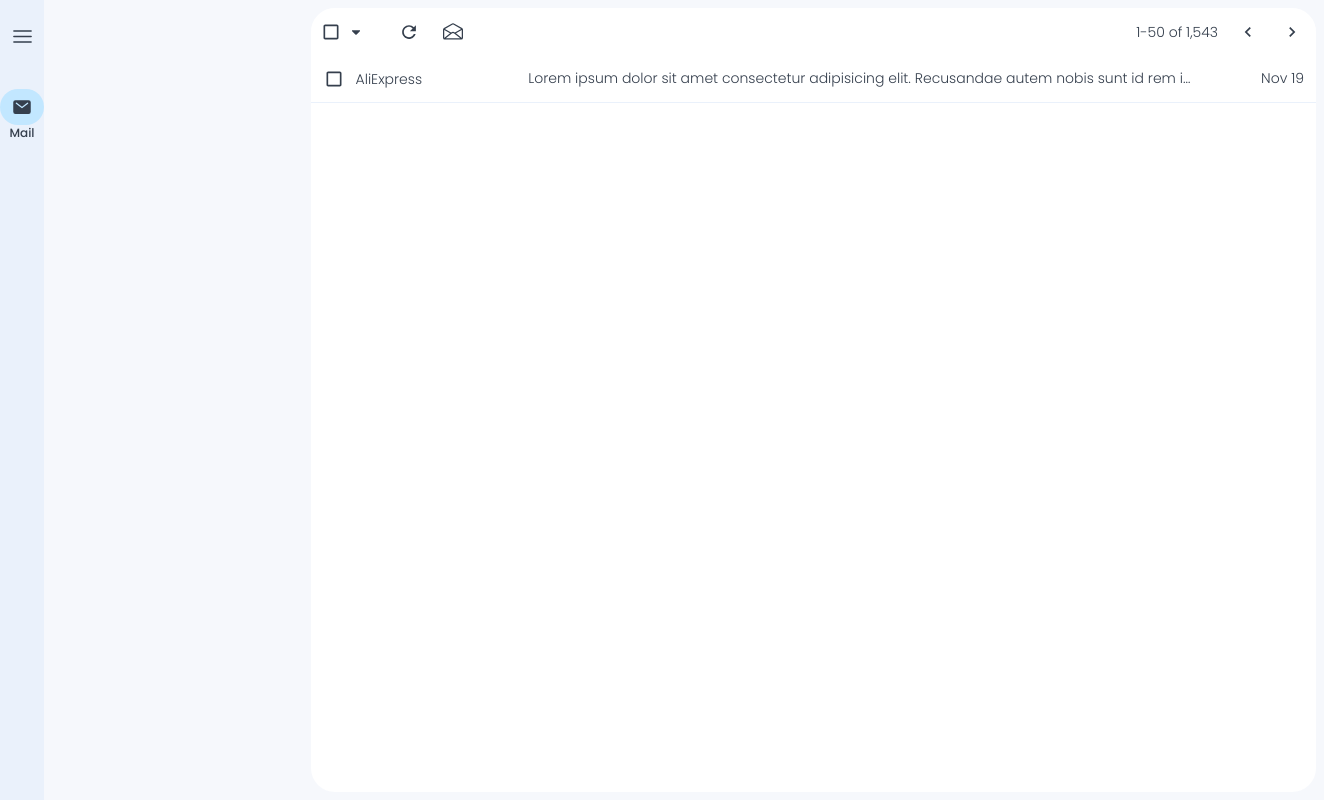
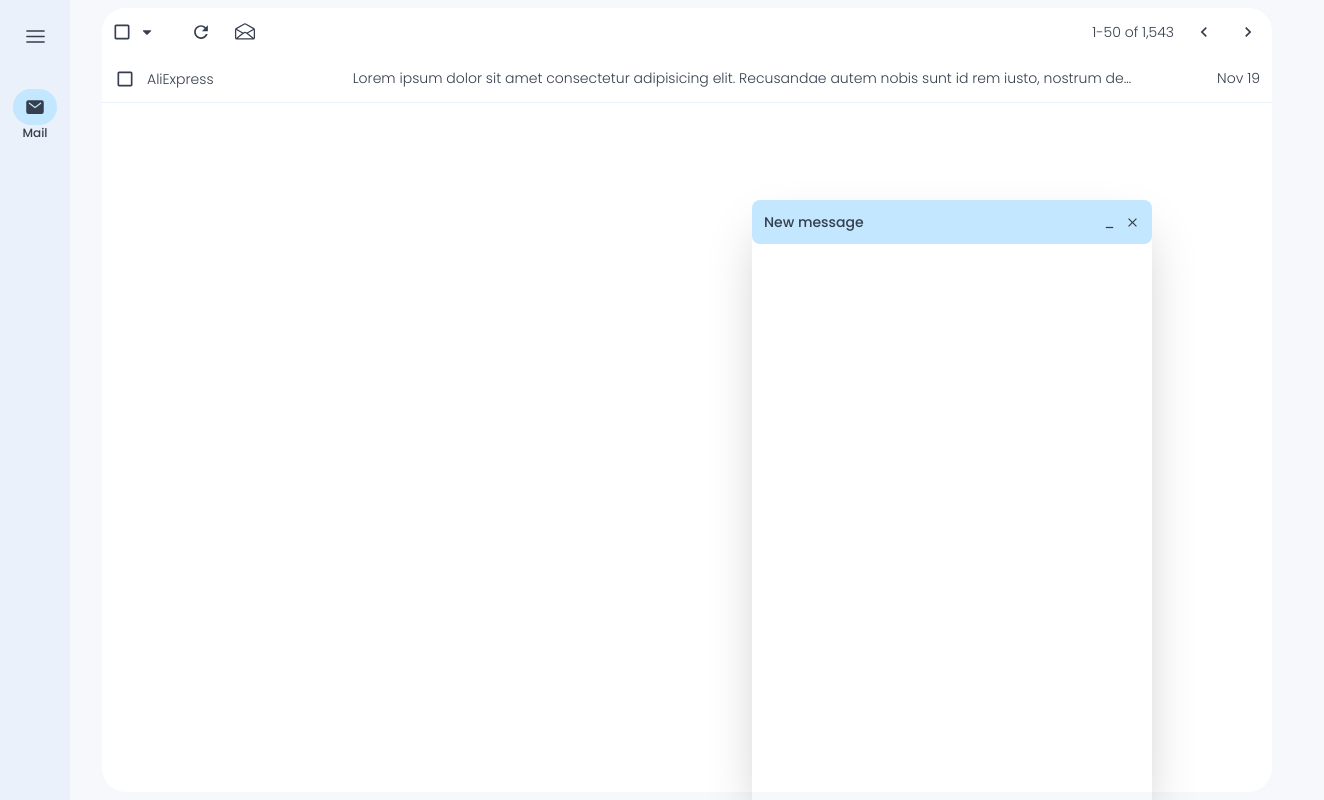
Before and after one commit to mohaa2003/localGmail, a Next.js app in the folder frontend/: page / in a window 1280 px wide. Shown: the whole page, 1324 px wide, since content can reach past the window. Built offline with nearby package versions, Linux system fonts and the light colour scheme.

Commit message:
ajusting some styles and starting creation messages logic

```diff
--- a/frontend/src/app/page.css
+++ b/frontend/src/app/page.css
@@ -1,4 +1,5 @@
-.rest{
+#rest{
+    width: calc(100% - 70px);
     display: flex;
     align-items: start;
     padding: 0.5rem;
--- a/frontend/src/app/page.jsx
+++ b/frontend/src/app/page.jsx
@@ -5,16 +5,18 @@ import MainTable from "@/sections/MainTable";
 import "./page.css";
 import { openAsideContext } from "@/contexts/OpenAsideProvider";
 import { useContext } from "react";
+import MailingBull from "@/components/MailingBull";
 
 export default function Home() {
   const {asideOpened} = useContext(openAsideContext);
   return (
     <main className="flex w-full max-h-screen">
       <ToolBar/>
-      <div className="rest" style={asideOpened? {width:"calc(100vw - 70px)"}:{width: "100%"}}>
+      <div id="rest">
         <Aside/>
         <MainTable/>
       </div>
+      <MailingBull/>
     </main>
   );
 }
--- /dev/null
+++ b/frontend/src/components/MailingBull.jsx
@@ -0,0 +1,19 @@
+import { MdOutlineMinimize } from "react-icons/md";
+import { IoMdClose } from "react-icons/io";
+
+
+const MailingBull = () => {
+  return (
+    <div className="fixed bottom-0 right-32 w-[400px] h-[75%] shadow-2xl">
+        <div className="p-3 light-2 flex justify-between items-center rounded-lg">
+            <h3><strong>New message</strong></h3>
+            <div className="flex gap-2 items-center">
+                <span><MdOutlineMinimize size={15}/></span>
+                <span><IoMdClose size={15}/></span>
+            </div>
+        </div>
+    </div>
+  )
+}
+
+export default MailingBull
--- a/frontend/src/sections/Aside.jsx
+++ b/frontend/src/sections/Aside.jsx
@@ -13,7 +13,7 @@ import { openAsideContext } from "@/contexts/OpenAsideProvider";
 const Aside = () => {
     const {asideOpened} = useContext(openAsideContext);
   return (
-    <aside className={"w-[300px] p-3 transition-all duration-300 "+(asideOpened?"scale-100":"w-0 scale-0")}>
+    <aside className={"p-3 transition-all duration-300 shrink-0 "+(asideOpened?"scale-x-100 w-[280px]":"w-0 scale-x-0")}>
         <div className="flex flex-col gap-4">
             <div>
                 <button className="flex items-center gap-2 lighter-2 px-6 py-4 rounded-[15px] text-md txtTitle hover:shadow-md transition-all duration-300">
@@ -37,7 +37,7 @@ const Aside = () => {
                 <div className=" flex justify-between items-center px-3 py-2 hover:lighter-2 rounded-full cursor-pointer">
                     <div className="flex items-center gap-2">
                         <VscSend size={20}/>
-                        <strong className="">Sent</strong>
+                        <strong >Sent</strong>
                     </div>
                     <div>
                         <span className="font-bold">
@@ -49,7 +49,7 @@ const Aside = () => {
                 <div className=" flex justify-between items-center px-3 py-2 hover:lighter-2 rounded-full cursor-pointer">
                     <div className="flex items-center gap-2">
                         <RiSpam2Line size={20}/>
-                        <strong className="">Draft</strong>
+                        <strong>Spam</strong>
                     </div>
                     <div>
                         <span className="font-bold">
@@ -61,7 +61,7 @@ const Aside = () => {
                 <div className=" flex justify-between items-center px-3 py-2 hover:lighter-2 rounded-full cursor-pointer">
                     <div className="flex items-center gap-2">
                         <RiDraftLine size={20}/>
-                        <strong className="">Spam</strong>
+                        <strong>Draft</strong>
                     </div>
                     <div>
                         <span className="font-bold">
--- a/frontend/src/sections/MainTable.jsx
+++ b/frontend/src/sections/MainTable.jsx
@@ -27,7 +27,7 @@ const holdChecking = ()=>{
 }
 
   return (
-    <table id="maintable" className={"bg-[#fff] h-full flex flex-col relative overflow-auto rounded-3xl "+(openAsideContext? "calc(100% - 300px)" : "w-full")}>
+    <table className={"bg-[#fff] h-full flex flex-col relative overflow-auto rounded-3xl min-w-[500px] "} style={openAside? {width:"calc(100% - 300px)"} : {width:"100%"}}>
       <thead className="sticky top-0">
       <tr className="flex justify-between border border-white bg-white rounded-t-3xl items-center">
             <td className="flex gap-16">
--- a/frontend/src/sections/ToolBar.jsx
+++ b/frontend/src/sections/ToolBar.jsx
@@ -9,7 +9,7 @@ import { openAsideContext } from "@/contexts/OpenAsideProvider"
 const ToolBar = () => {
   const {asideOpened,handleOpeningAside} = useContext(openAsideContext);
     return (
-      <section className="min-h-[100vh] w-[70px] light-1 flex justify-center py-4">
+      <section className="min-h-[100vh] min-w-[70px] w-[70px] light-1 flex justify-center py-4">
         <div className="flex flex-col items-center gap-8">
             <div className="hover:lighter-2 p-2 rounded-full" onClick={handleOpeningAside}>
                 <HiBars3 size={25}/>
```
